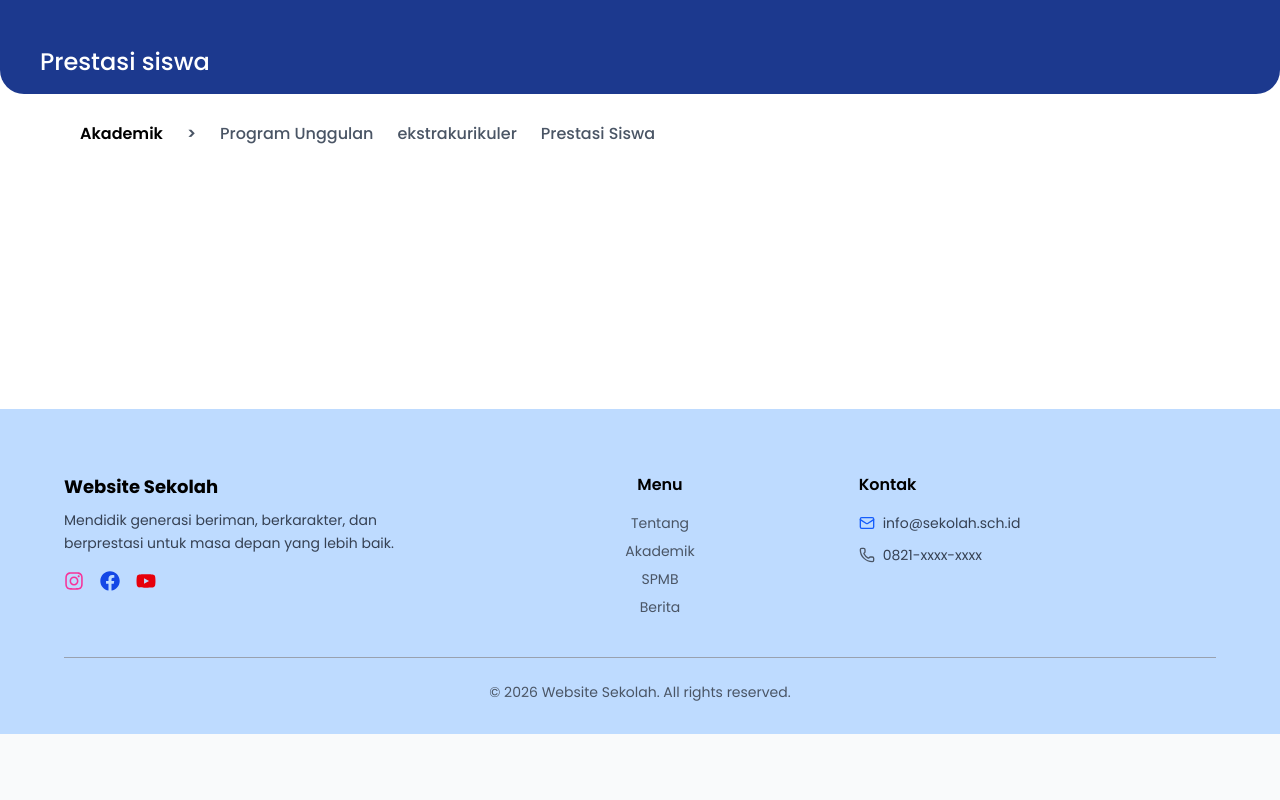
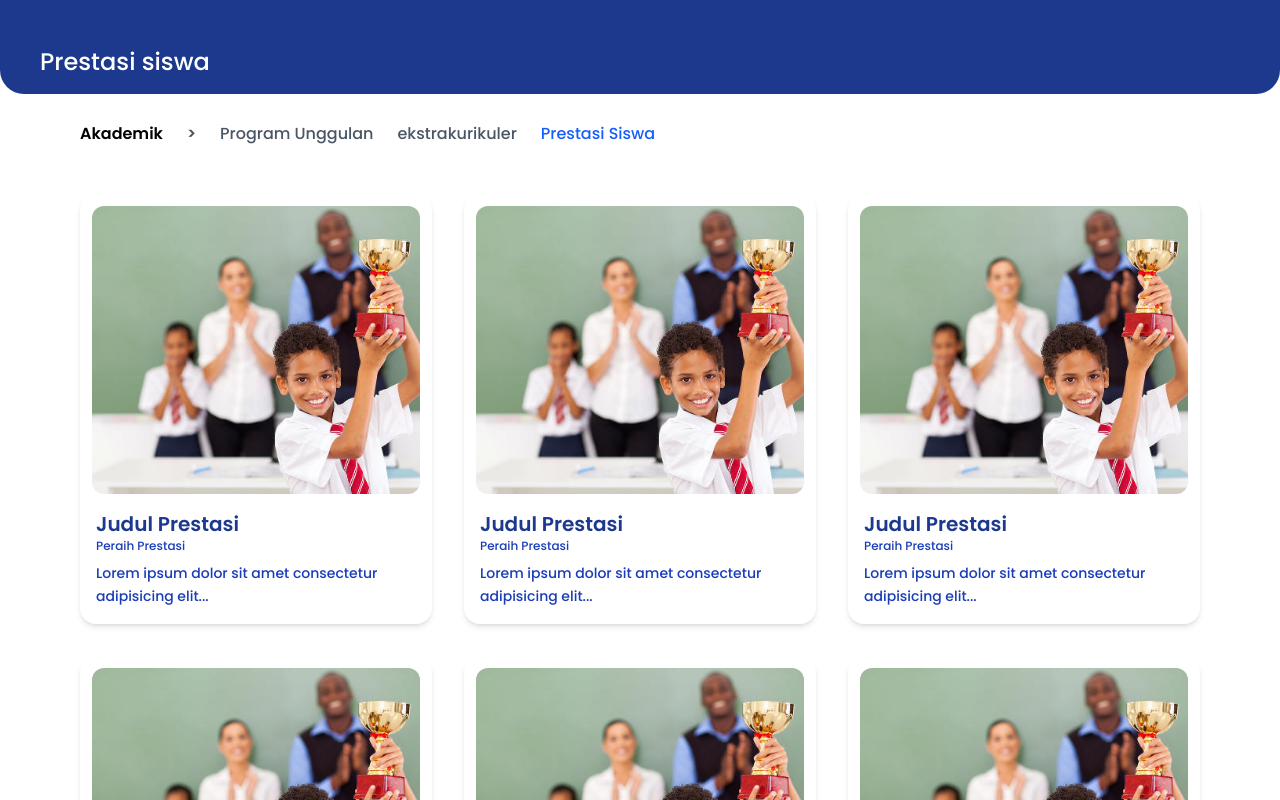
Before and after one commit to mrco23/rpl, a React (Vite) app in the folder fe/: page / in a window 1280 px wide. Shown: the part 1940-2740 px from the top of the page. Built offline with nearby package versions, Linux system fonts and the light colour scheme; no server answers.

Commit message:
fix-tampilan prestasi siswa

```diff
--- a/fe/src/components/common/Navbar.jsx
+++ b/fe/src/components/common/Navbar.jsx
@@ -1,4 +1,5 @@
-import React, { useState } from "react";
+import React from "react";
+import { useState, useRef, useEffect } from "react";
 import logo from "@assets/logo.jpg";
 import { ChevronDown, Menu, X } from "lucide-react";
 import { useLocation } from "react-router";
@@ -9,6 +10,7 @@ function Navbar() {
   const [openDropdown, setOpenDropdown] = useState(null);
   const [openModal, setOpenModal] = useState(null);
   const [isOpen, setIsOpen] = useState(false);
+  const dropdownRef = useRef(null);
   const location = useLocation();
   const navigate = useNavigate();
 
@@ -21,10 +23,23 @@ function Navbar() {
     setOpenDropdown(null);
     setIsOpen(false);
   };
+  useEffect(() => {
+    function handleClickOutside(event) {
+      if (dropdownRef.current && !dropdownRef.current.contains(event.target)) {
+        setOpenDropdown(null);
+      }
+    }
+
+    document.addEventListener("mousedown", handleClickOutside);
+
+    return () => {
+      document.removeEventListener("mousedown", handleClickOutside);
+    };
+  }, []);
 
   return (
     <>
-      <nav className="w-full bg-white shadow-sm">
+      <nav ref={dropdownRef} className="w-full bg-white shadow-sm">
         <div className="max-w-7xl mx-auto px-6 h-16 flex items-center justify-between">
           {/* Logo */}
           <div className="flex items-center gap-2 ml-2">
@@ -52,7 +67,9 @@ function Navbar() {
               <button
                 onClick={() => handleDropdown("tentang")}
                 className={`flex items-center gap-1 px-3 py-2 border-2 rounded transition-colors appearance-none bg-transparent ${
-                  location.pathname.includes("/tentang")
+                  location.pathname === "/sejarah" ||
+                  location.pathname === "/visi-misi" ||
+                  location.pathname === "/fasilitas"
                     ? "border-transparent text-gray-950 font-semibold"
                     : "border-transparent"
                 } hover:bg-gray-100`}
@@ -78,12 +95,7 @@ function Navbar() {
                   >
                     Visi dan Misi Sekolah
                   </Link>
-                  <p
-                    onClick={() => handleModal("kepsek")}
-                    className="p-2 hover:bg-gray-100 cursor-pointer"
-                  >
-                    Sambutan Kepala Sekolah
-                  </p>
+
                   <Link
                     to="/fasilitas"
                     className="p-2 hover:bg-gray-100 block cursor-pointer"
@@ -99,7 +111,9 @@ function Navbar() {
               <button
                 onClick={() => handleDropdown("akademik")}
                 className={`flex items-center gap-1 px-3 py-2 border-2 rounded transition-colors appearance-none bg-transparent ${
-                  location.pathname.includes("/akademik")
+                  location.pathname === "/program" ||
+                  location.pathname === "/ekstrakurikuler" ||
+                  location.pathname === "/prestasi"
                     ? "border-transparent text-gray-950 font-semibold"
                     : "border-transparent"
                 } hover:bg-gray-100`}
--- a/fe/src/pages/public/AchievementsPage.jsx
+++ b/fe/src/pages/public/AchievementsPage.jsx
@@ -3,6 +3,12 @@ import PublicLayout from "@components/layout/PublicLayout.jsx";
 import { Link } from "react-router";
 
 export default function AchievementsPage() {
+  const data = Array(6).fill({
+    title: "Judul Prestasi",
+    category: "Peraih Prestasi",
+    desc: "Lorem ipsum dolor sit amet consectetur adipisicing elit...",
+    image: img,
+  });
   return (
     <PublicLayout>
       <section className="w-full bg-blue-900 text-white rounded-b-3xl py-8 px-6 md:px-10 mb-10">
@@ -26,11 +32,40 @@ export default function AchievementsPage() {
         </Link>
         <Link
           to="/prestasi"
-          className=" text-gray-600 hover:text-blue-600 font-medium block cursor-pointer"
+          className=" text-blue-600 hover:text-blue-600 font-medium block cursor-pointer"
         >
           Prestasi Siswa
         </Link>
       </div>
+      {/* Card Grid */}
+      <div className="px-20 py-10 grid grid-cols-1 sm:grid-cols-2 lg:grid-cols-3 gap-8">
+        {data.map((item, index) => (
+          <div
+            key={index}
+            className="bg-white rounded-2xl shadow-md hover:shadow-lg transition overflow-hidden w-full max-w-[420px]"
+          >
+            {/* Image */}
+            <div className="p-3 pb-0">
+              <img
+                src={item.image}
+                alt={item.title}
+                className="w-full h-72 object-cover rounded-xl"
+              />
+            </div>
+
+            {/* Content */}
+            <div className="p-4">
+              <h3 className="text-blue-900 font-semibold text-xl">
+                {item.title}
+              </h3>
+              <p className="text-xs text-blue-800 font-medium">{item.category}</p>
+              <p className="text-sm text-blue-800  font-medium mt-2 leading-relaxed">
+                {item.desc}
+              </p>
+            </div>
+          </div>
+        ))}
+      </div>
     </PublicLayout>
   );
 }
--- a/fe/src/pages/public/NewsPage.jsx
+++ b/fe/src/pages/public/NewsPage.jsx
@@ -62,9 +62,9 @@ export default function NewsPage() {
   return (
     <PublicLayout>
       {/* HEADER BIRU */}
-      <div className="w-full bg-blue-900 text-white rounded-b-3xl py-6 px-6 md:px-10 mb-8">
-        <h2 className="text-xl md:text-2xl font-bold">Berita</h2>
-      </div>
+      <section className="w-full bg-blue-900 text-white rounded-b-3xl py-8 px-6 md:px-10 mb-10">
+        <h2 className="text-2xl font-medium translate-y-4">Berita</h2>
+      </section>
       <section className="w-full py-20 bg-gray-50">
         <div className="max-w-7xl mx-auto px-10 md:px-10">
           {/* TITLE */}
--- a/fe/src/pages/public/SejarahPage.jsx
+++ b/fe/src/pages/public/SejarahPage.jsx
@@ -1,6 +1,7 @@
 import React from "react";
 import PublicLayout from "@components/layout/PublicLayout.jsx";
 import hero from "@assets/hero.jpg";
+import { Link } from "react-router";
 
 function SejarahPage() {
   return (
@@ -25,12 +26,18 @@ function SejarahPage() {
 
       {/* NAV TAB */}
       <div className=" px-20 py-5 text-sm text-gray-600 flex gap-10">
-        <span className="font-semibold">Tentang</span>
+        <span className="text-black font-semibold">Tentang</span>
         <p className="font-semibold">{">"}</p>
-        <span className="text-blue-600 font-medium">Sejarah Sekolah</span>
-        <span className="hover:text-blue-600">Visi dan Misi</span>
-        <span className="hover:text-blue-600">Sambutan Kepala Sekolah</span>
-        <span className="hover:text-blue-600">Fasilitas Sekolah</span>
+        <Link to="/sejarah" className="text-blue-800 font-semibold">
+          Sejarah Sekolah
+        </Link>
+        <Link to="/visi-misi" className="hover:text-blue-800 font-semibold">
+          Visi Misi
+        </Link>
+
+        <Link to="/fasilitas" className="hover:text-blue-800 font-semibold">
+          Fasilitas sekolah
+        </Link>
       </div>
 
       {/* CONTENT */}
--- a/fe/src/pages/public/VisiMisiPage.jsx
+++ b/fe/src/pages/public/VisiMisiPage.jsx
@@ -6,9 +6,9 @@ function VisiMisiPage() {
   return (
     <PublicLayout>
       <main>
-        <section className="w-full bg-blue-900 text-white rounded-b-3xl py-6 px-6 md:px-10 mb-8">
-          <h2 className="text-xl md:text-2xl font-bold">Visi dan Misi</h2>
-        </section>
+        <section className="w-full bg-blue-900 text-white rounded-b-3xl py-8 px-6 md:px-10 mb-10">
+        <h2 className="text-2xl font-medium translate-y-4">Visi dan Misi</h2>
+      </section>
         <div className="max-w-7xl mx-auto px-6 mt-6">
           <div className="flex items-center gap-7 text-sm text-gray-500">
             {/* Tentang */}
```
